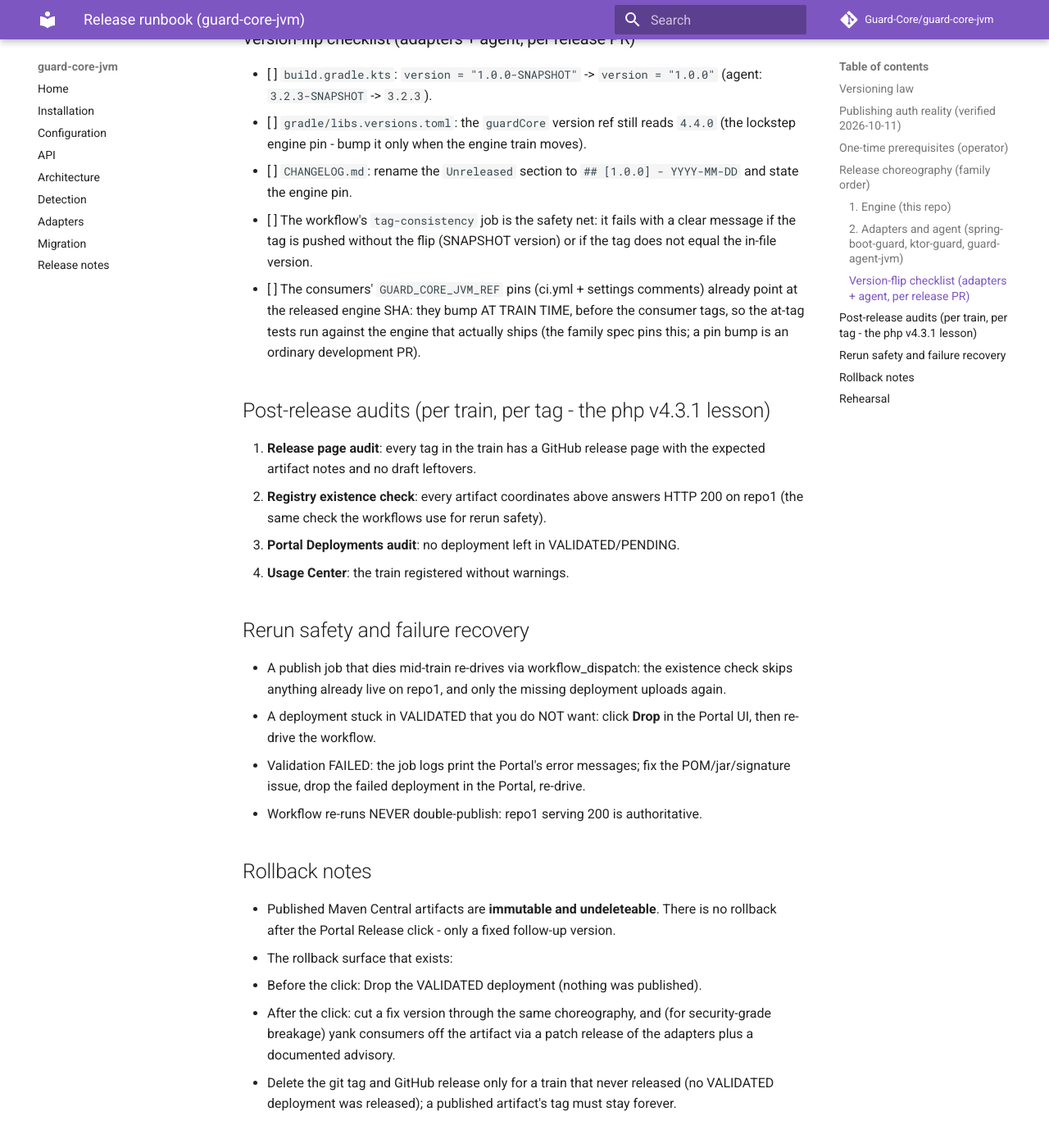
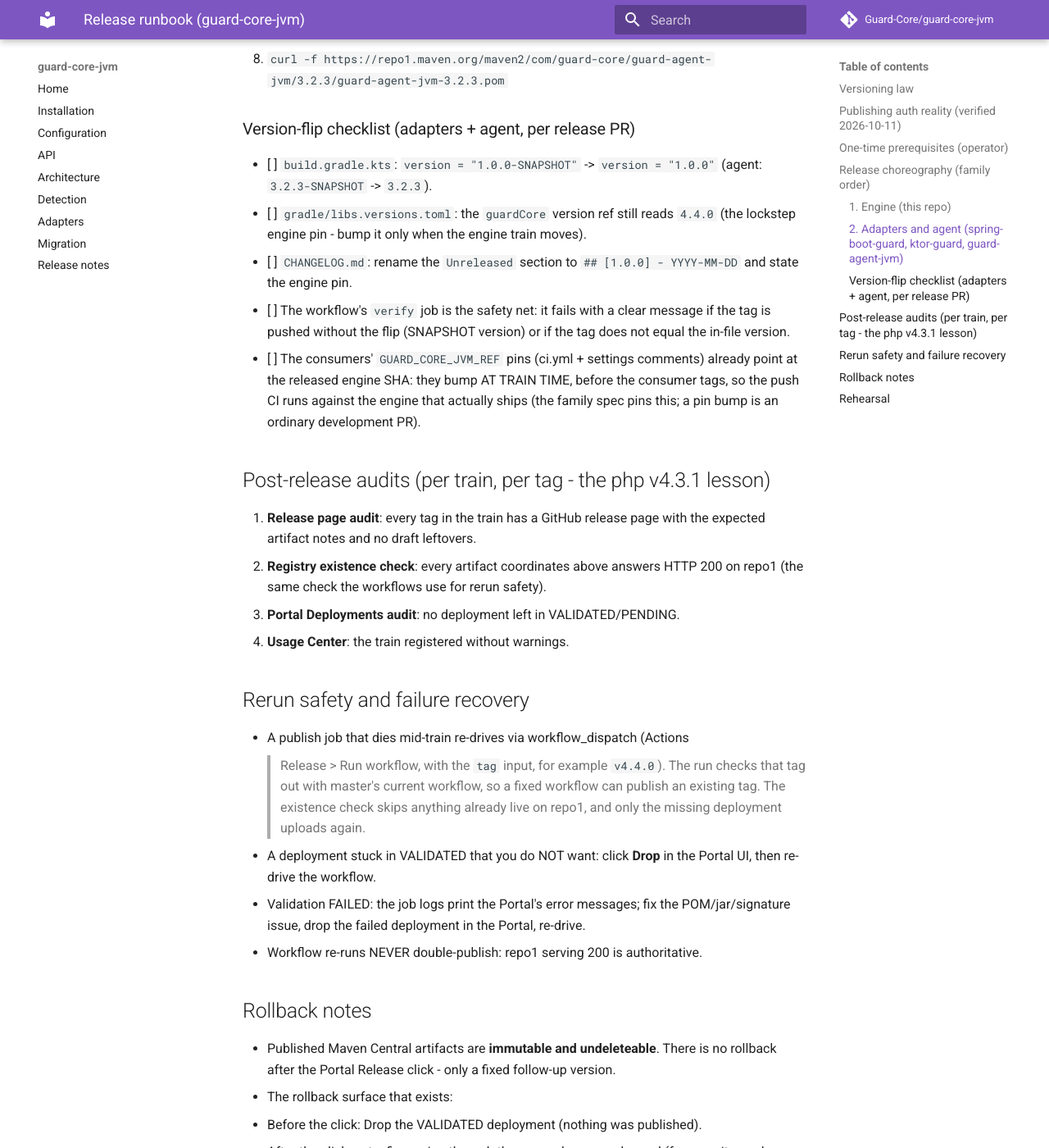
Before and after one commit to Guard-Core/guard-core-jvm, an MkDocs documentation site: the page built from docs/release.md, in a window 1280 px wide and 1400 px high, scrolled down 3722 px. Shown: the whole window at 82% size. Built offline with MkDocs 1.6.1 and Material for MkDocs 9.7.7, drawn with Linux system fonts in a browser that asks for light colours; comment, search, counter and statistics services are not loaded; some of the changed text lies outside the part shown.

Commit message:
ci(release): publish a tag only from green CI, and re-drive by tag input (#61)
Co-authored-by: Renn F <rennf93@users.noreply.github.com>

```diff
--- a/docs/release.md
+++ b/docs/release.md
@@ -19,7 +19,7 @@
 - The engine version is set in-file (`build.gradle.kts`, `allprojects`).
   Tags must match it exactly: the engine tags `v4.4.0`.
 - Tags are bare `vX.Y.z` only: no suffixes (`v4.4.0-jvm` is wrong), no build
-  metadata. The `tag-consistency` job refuses anything else. This audit exists
+  metadata. The `verify` job of release.yml refuses anything else. This audit exists
   because of the guard-core-rs invisible-rule incident on `refs/tags/v4.3.2`.
 - CHANGELOG entries use `## [SEMVER] - YYYY-MM-DD` and mirror the narrative
   naming of the guard-core Python repo.
@@ -94,10 +94,15 @@
    needed while in lockstep; the version lives in the file, never on the
    command line) and the CHANGELOG has a `## [4.4.0] - YYYY-MM-DD` section.
 2. Tag on the release commit: `git tag v4.4.0 && git push origin v4.4.0`.
-   The tag push runs the gate suite (build + full-corpus certification +
-   tag-consistency audit). Wait for it to go green.
+   The tag push runs nothing: the release commit's push run of ci.yml (build
+   + full-corpus certification + coverage) and ecosystem-gate.yml on master
+   is the gate.
 3. Create the GitHub release for `v4.4.0` (Create release from the tag). The
-   `release: created` event starts the publish job:
+   `release: created` event starts release.yml, which runs no build or test
+   for validation. The `verify` job checks the tag is bare `vX.Y.z`, equals
+   the in-file version (and is not a SNAPSHOT), and that the newest push run
+   of ci.yml and ecosystem-gate.yml on the tagged commit succeeded (it waits
+   up to an hour for runs still in progress). Then the publish job runs:
    - secrets gate -> existence check per artifact (skip if already live) ->
      `guard-core-engine` staging bundle -> Portal upload -> VALIDATED ->
      `guard-core` staging bundle -> Portal upload -> VALIDATED
@@ -117,8 +122,9 @@
 
 1. Version-flip PR per repo (see the checklist below): flip the project
    version, update the CHANGELOG, merge with CI green.
-2. Tag: `git tag v1.0.0 && git push origin v1.0.0` (agent: `v3.2.3`). Gates
-   run: engine-artifact pre-flight, tests at tag, tag-consistency.
+2. Tag: `git tag v1.0.0 && git push origin v1.0.0` (agent: `v3.2.3`). The tag
+   push runs nothing; each repo's release.yml gates on the merge commit's push
+   CI (verify), then the engine-artifact pre-flight.
 3. Create the GitHub release. The publish job runs with
    `GUARD_CORE_USE_COMPOSITE=false`, so the build resolves
    `com.guard-core:guard-core:4.4.0` from Maven Central (mavenLocal, then
@@ -138,12 +144,12 @@
       moves).
 - [ ] `CHANGELOG.md`: rename the `Unreleased` section to
       `## [1.0.0] - YYYY-MM-DD` and state the engine pin.
-- [ ] The workflow's `tag-consistency` job is the safety net: it fails with a
+- [ ] The workflow's `verify` job is the safety net: it fails with a
       clear message if the tag is pushed without the flip (SNAPSHOT version)
       or if the tag does not equal the in-file version.
 - [ ] The consumers' `GUARD_CORE_JVM_REF` pins (ci.yml + settings comments)
       already point at the released engine SHA: they bump AT TRAIN TIME,
-      before the consumer tags, so the at-tag tests run against the engine
+      before the consumer tags, so the push CI runs against the engine
       that actually ships (the family spec pins this; a pin bump is an
       ordinary development PR).
 
@@ -158,9 +164,11 @@
 
 ## Rerun safety and failure recovery
 
-- A publish job that dies mid-train re-drives via workflow_dispatch: the
-  existence check skips anything already live on repo1, and only the missing
-  deployment uploads again.
+- A publish job that dies mid-train re-drives via workflow_dispatch (Actions
+  > Release > Run workflow, with the `tag` input, for example `v4.4.0`). The
+  run checks that tag out with master's current workflow, so a fixed workflow
+  can publish an existing tag. The existence check skips anything already
+  live on repo1, and only the missing deployment uploads again.
 - A deployment stuck in VALIDATED that you do NOT want: click **Drop** in the
   Portal UI, then re-drive the workflow.
 - Validation FAILED: the job logs print the Portal's error messages; fix the
```
Also changed, not shown: 2 other files.
